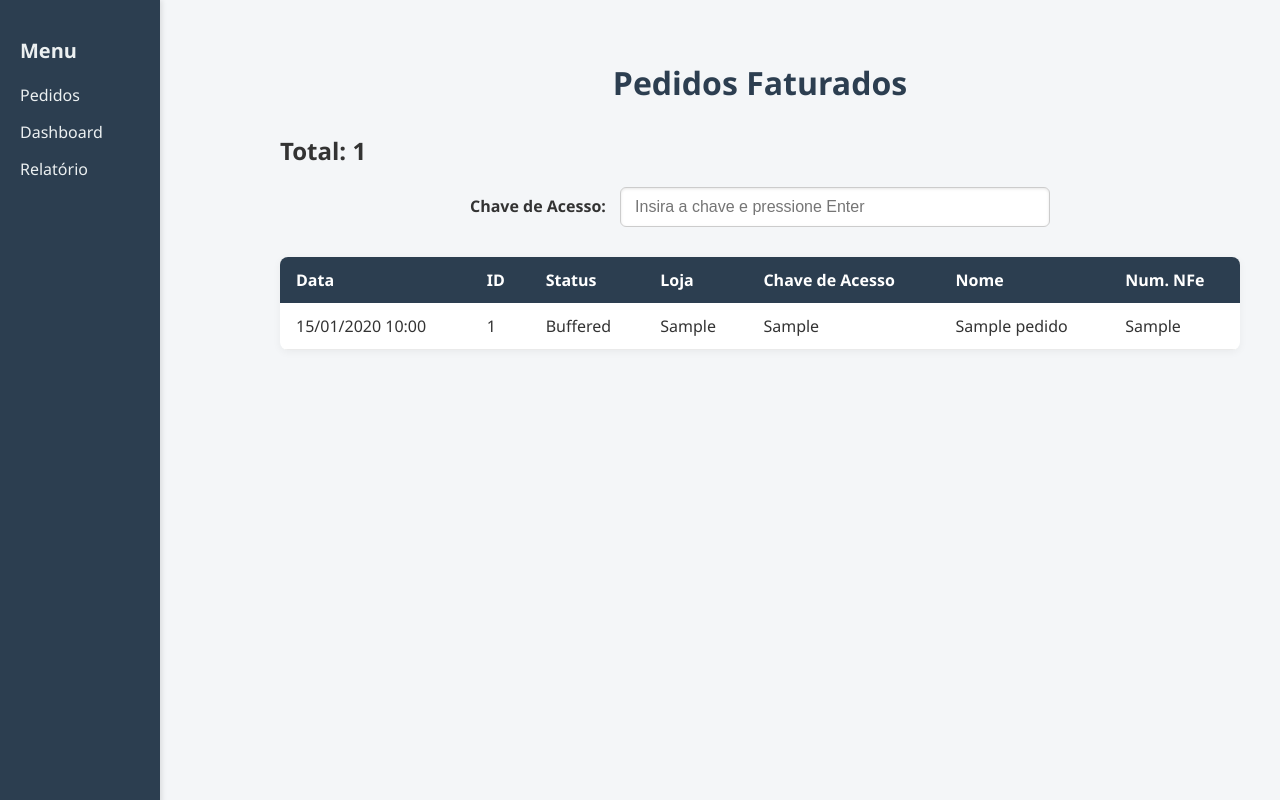
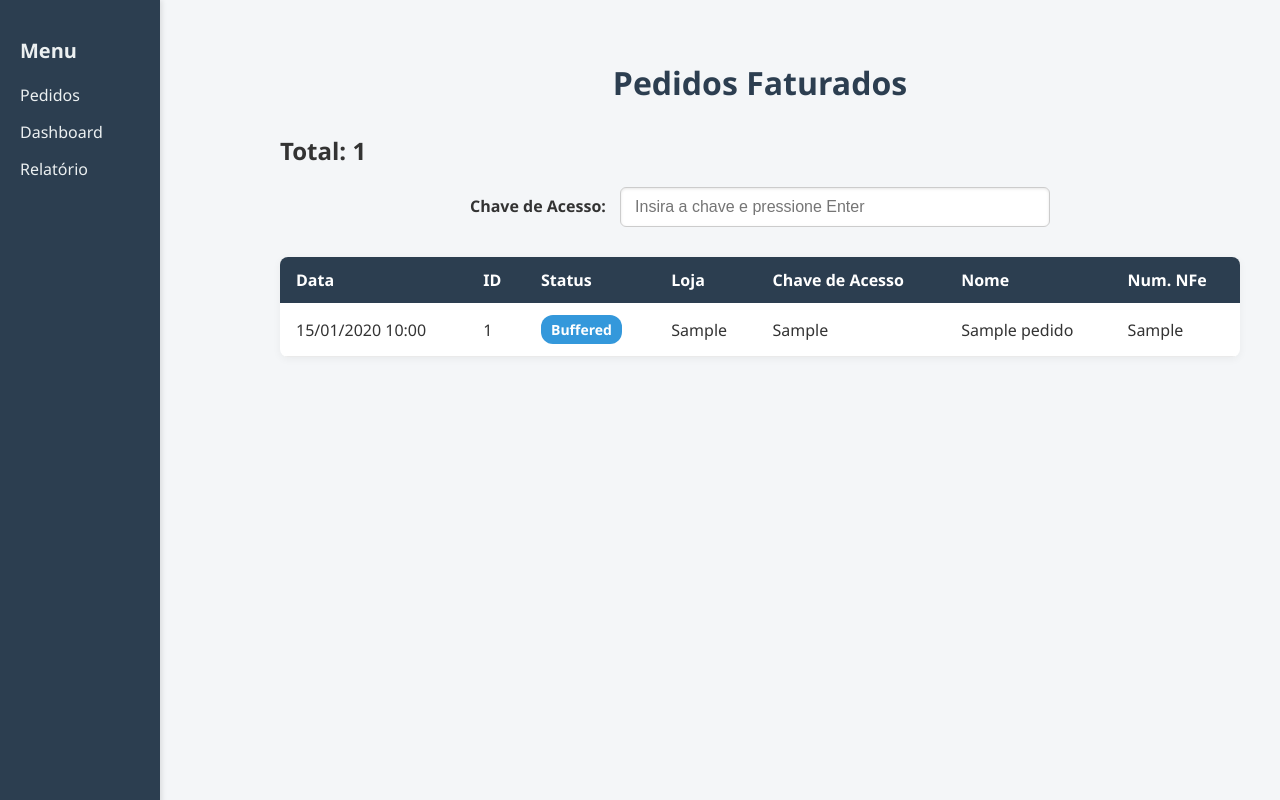
Before and after one commit to Astolphi4K/webhook, a Flask app: page /pedidos in a window 1280 px wide. Run offline with Flask 3, Linux system fonts and the light colour scheme; tables that the repository leaves empty hold one stand-in row (values such as "Sample post"); some libraries are stand-ins or nearby versions.

Commit message:
Add files via upload

```diff
--- a/app.py
+++ b/app.py
@@ -20,33 +20,33 @@ db = SQLAlchemy(app)
 
 def extrair_itens_xml(xml_url):
     try:
-        # Faz download do XML
         response = requests.get(xml_url)
-        response.raise_for_status()  # erro se não for 200
-        print(response.text)
+        response.raise_for_status()
+
+        # Define o namespace da NFe
+        ns = {'nfe': 'http://www.portalfiscal.inf.br/nfe'}
+
         # Faz parsing do XML
         root = ET.fromstring(response.content)
-        print(root)
-        # Lista para armazenar os itens extraídos
+
         itens = []
 
-        # Procura todos os elementos <det> (cada item da nota)
-        for det in root.findall('.//det'):
-            prod = det.find('prod')
+        # Percorre os elementos <det> com namespace
+        for det in root.findall('.//nfe:det', ns):
+            prod = det.find('nfe:prod', ns)
             if prod is not None:
-                cProd = prod.findtext('cProd')
-                print(cProd)
-                qCom = prod.findtext('qCom')
+                cProd = prod.findtext('nfe:cProd', default='', namespaces=ns)
+                qCom = prod.findtext('nfe:qCom', default='0', namespaces=ns)
 
                 itens.append({
-                    'codigo_produto': cProd,
-                    'quantidade': float(qCom.replace(',', '.')) if qCom else 0
+                    'codigo_produto': cProd.strip(),
+                    'quantidade': float(qCom.replace(',', '.'))
                 })
 
         return itens
 
     except Exception as e:
-        print(f"Erro ao processar XML: {e}")
+        print("Erro ao processar XML:", e)
         return []
 
 class Pedido(db.Model):
--- a/templates/pedidos.html
+++ b/templates/pedidos.html
@@ -124,6 +124,18 @@
         body {
             margin-left: 240px;
         }
+        .status {
+            display: inline-block;
+            padding: 5px 10px;
+            font-size: 14px;
+            font-weight: 600;
+            border-radius: 12px;
+            color: #fff;
+        }
+        .autorizada  { background-color: #2ecc71; }
+        .cancelado   { background-color: #f1c40f; color: #333; }
+        .buffered    { background-color: #3498db; }
+        .bipado      { background-color: #9b59b6; }
 
     </style>
 </head>
@@ -162,7 +174,9 @@
             <tr>
                 <td>{{ pedido.hora.strftime('%d/%m/%Y %H:%M') }}</td>
                 <td>{{ pedido.id }}</td>
-                <td>{{ pedido.status }}</td>
+                <td>
+                <span class="status {{ pedido.status|lower }}">{{ pedido.status }}</span>
+                </td>
                 <td>{{ pedido.idloja }}</td>
                 <td>{{ pedido.chaveacesso }}</td>
                 <td>{{ pedido.nome }}</td>
@@ -198,12 +212,10 @@
                     }
 
                     if (response.ok) {
-                        console.log("Mensagem de erro recebida:", data);
                         atualizarTabela(data.pedidos);
                         document.getElementById('contador-pedidos').textContent = `Total: ${data.total_pedidos}`;
                         mostrarNotificacao(data.mensagem || "Sucesso!", "green");
                     } else {
-                         console.log("Mensagem de erro recebida:", data);
                         mostrarNotificacao(data.erro || data.mensagem || "Erro ao bipar", "red");
                     }
 
@@ -222,18 +234,32 @@ function atualizarTabela(pedidos) {
 
     pedidos.forEach(p => {
         const tr = document.createElement("tr");
+
+        const statusSpan = document.createElement("span");
+        statusSpan.classList.add("status");
+
+        // Normaliza para minúsculo
+        const statusFormatado = p.status.toLowerCase();
+        statusSpan.classList.add(statusFormatado);
+        statusSpan.textContent = p.status;
+
         tr.innerHTML = `
             <td>${p.hora}</td>
             <td>${p.id}</td>
-            <td>${p.status}</td>
+            <td></td>
             <td>${p.idloja}</td>
             <td>${p.chaveacesso}</td>
             <td>${p.nome}</td>
             <td>${p.numnfe}</td>
         `;
+
+        tr.children[2].appendChild(statusSpan);
         tbody.appendChild(tr);
     });
 }
+
+
+
 
  //setInterval(function () {
  //       location.reload();
```
